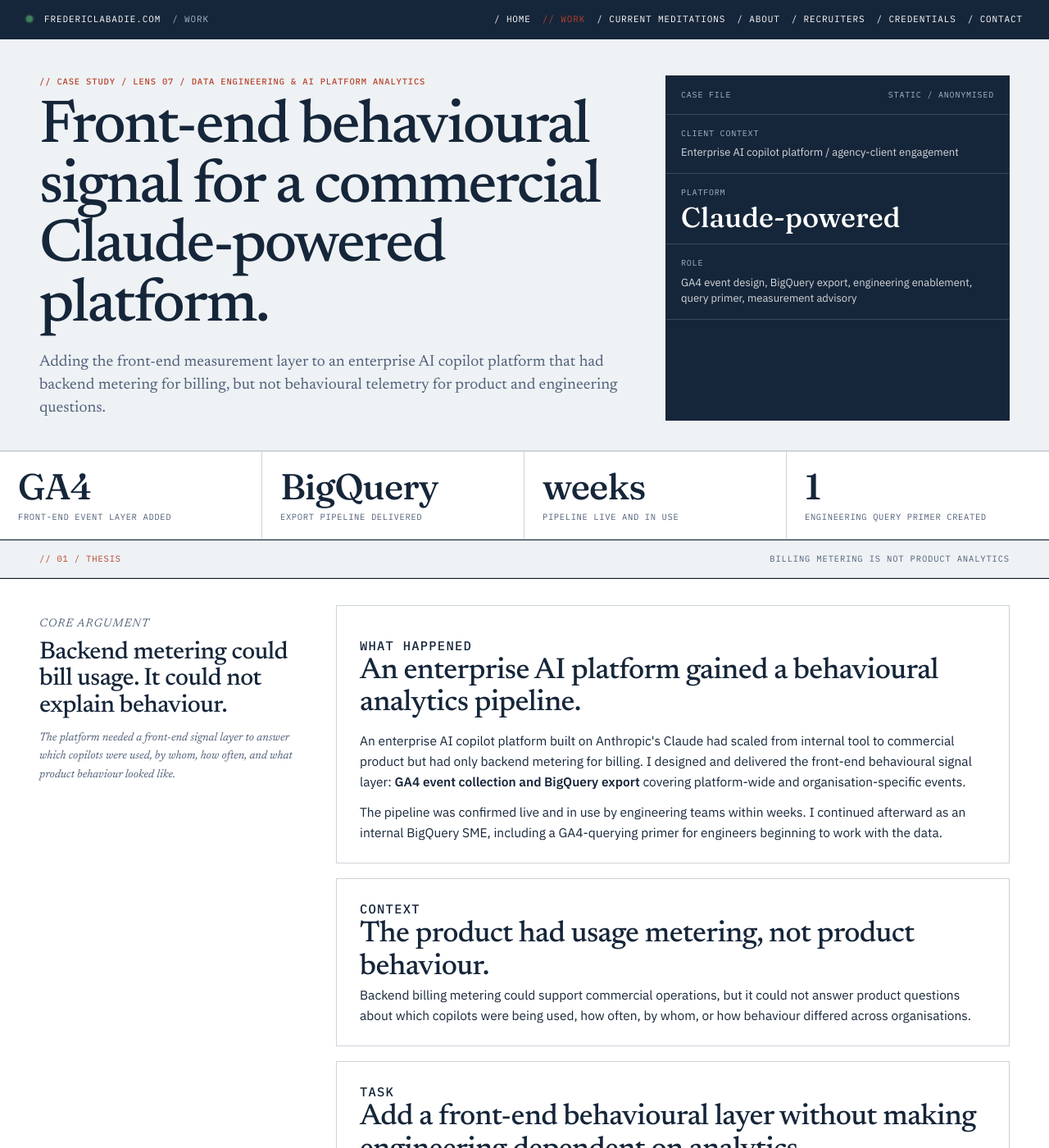
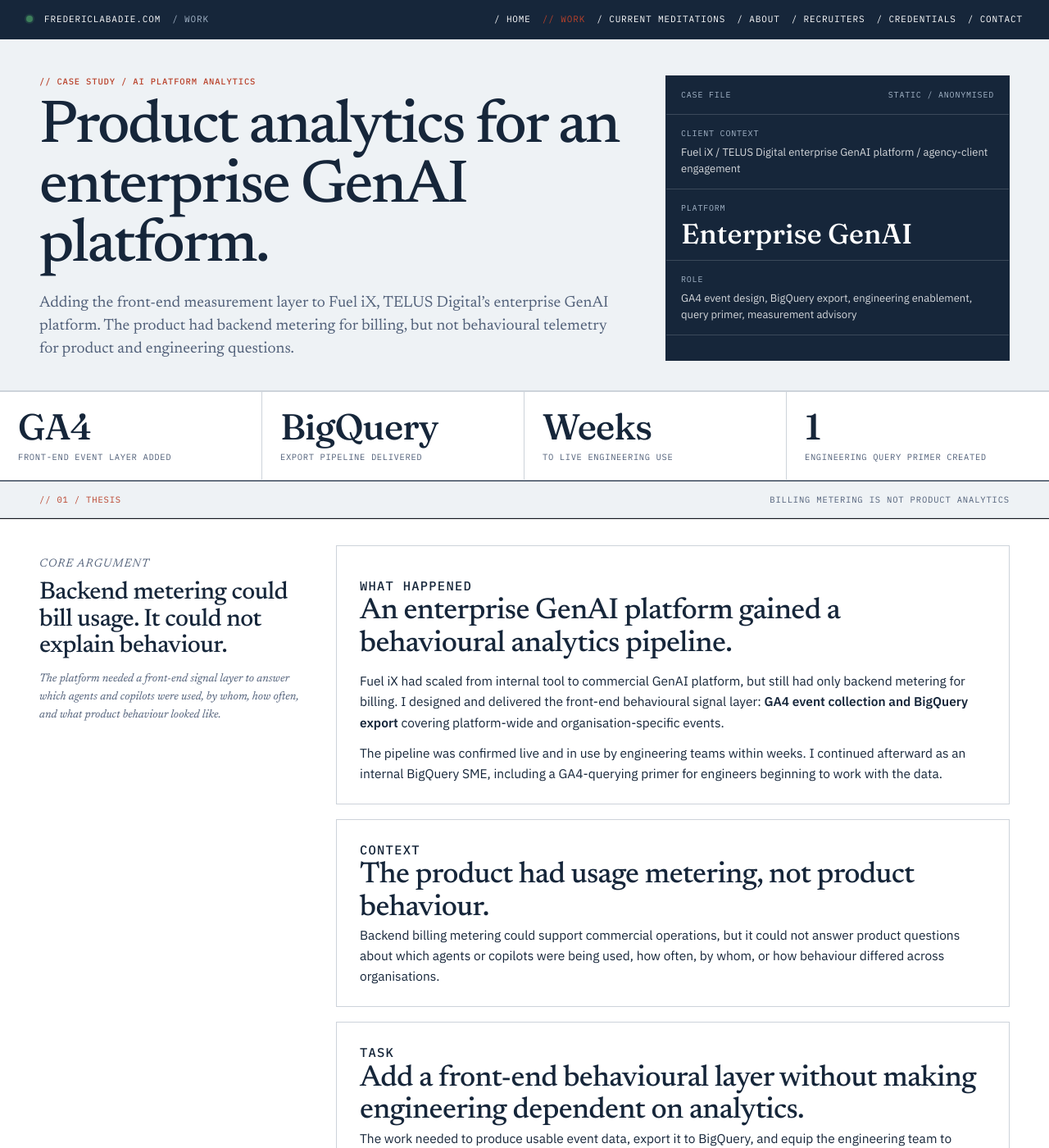
Before and after one commit to fredericlabadie/fredericlabadie.github.io, a Jekyll site: the page built from work/copilot-pipeline.html, in a window 1280 px wide and 1400 px high. Shown: the whole window at 82% size. Built offline with Jekyll 4.4.1, drawn with Linux system fonts in a browser that asks for light colours; comment, search, counter and statistics services are not loaded; some of the changed text lies outside the part shown.

Commit message:
Reframe Fuel iX case as enterprise GenAI platform analytics

```diff
--- a/work/copilot-pipeline.html
+++ b/work/copilot-pipeline.html
@@ -2,24 +2,24 @@
 nav_key: work
 footer_label: Case study
 layout: case
-title: "Front-end behavioural signal for a commercial Claude-powered platform"
-description: "GA4 event collection and BigQuery export pipeline for an enterprise AI copilot platform, adding front-end behavioural signal to a system that previously had only backend billing metering."
-og_title: "Front-end behavioural signal for a commercial Claude-powered platform &mdash; case study"
-og_description: "GA4 + BigQuery pipeline for enterprise AI copilot platform analytics."
+title: "Product analytics for an enterprise GenAI platform"
+description: "GA4 event collection and BigQuery export pipeline for Fuel iX, TELUS Digital’s enterprise GenAI platform, adding front-end behavioural signal to a system that previously had only backend billing metering."
+og_title: "Product analytics for an enterprise GenAI platform &mdash; case study"
+og_description: "GA4-to-BigQuery pipeline for enterprise GenAI platform analytics."
 og_url: "https://fredericlabadie.com/work/copilot-pipeline.html"
-twitter_title: "Front-end behavioural signal for a commercial Claude-powered platform"
-twitter_description: "GA4 + BigQuery pipeline for enterprise AI copilot platform analytics."
+twitter_title: "Product analytics for an enterprise GenAI platform"
+twitter_description: "GA4-to-BigQuery pipeline for enterprise GenAI platform analytics."
 ---
     <header class="bp-case-hero">
       <div>
-        <p class="bp-case-kicker bp-case-accent">// Case study / Lens 07 / Data Engineering &amp; AI Platform Analytics</p>
-        <h1>Front-end behavioural signal for a commercial Claude-powered platform.</h1>
-        <p class="bp-case-dek">Adding the front-end measurement layer to an enterprise AI copilot platform that had backend metering for billing, but not behavioural telemetry for product and engineering questions.</p>
+        <p class="bp-case-kicker bp-case-accent">// Case study / AI platform analytics</p>
+        <h1>Product analytics for an enterprise GenAI platform.</h1>
+        <p class="bp-case-dek">Adding the front-end measurement layer to Fuel iX, TELUS Digital’s enterprise GenAI platform. The product had backend metering for billing, but not behavioural telemetry for product and engineering questions.</p>
       </div>
       <aside class="bp-case-hero-panel" aria-label="Case summary">
         <div class="bp-case-panel-head"><span>Case file</span><span>Static / anonymised</span></div>
-        <div class="bp-case-panel-row"><span>Client context</span><p>Enterprise AI copilot platform / agency-client engagement</p></div>
-        <div class="bp-case-panel-row"><span>Platform</span><strong>Claude-powered</strong></div>
+        <div class="bp-case-panel-row"><span>Client context</span><p>Fuel iX / TELUS Digital enterprise GenAI platform / agency-client engagement</p></div>
+        <div class="bp-case-panel-row"><span>Platform</span><strong>Enterprise GenAI</strong></div>
         <div class="bp-case-panel-row"><span>Role</span><p>GA4 event design, BigQuery export, engineering enablement, query primer, measurement advisory</p></div>
       </aside>
     </header>
@@ -27,7 +27,7 @@
     <section class="bp-case-receipts" aria-label="Case proof points">
       <article><strong>GA4</strong><span>front-end event layer added</span></article>
       <article><strong>BigQuery</strong><span>export pipeline delivered</span></article>
-      <article><strong>weeks</strong><span>pipeline live and in use</span></article>
+      <article><strong>Weeks</strong><span>to live engineering use</span></article>
       <article><strong>1</strong><span>engineering query primer created</span></article>
     </section>
 
@@ -36,20 +36,20 @@
       <aside class="bp-case-sidebar">
         <p class="bp-case-mono bp-case-accent">Core argument</p>
         <h2>Backend metering could bill usage. It could not explain behaviour.</h2>
-        <p>The platform needed a front-end signal layer to answer which copilots were used, by whom, how often, and what product behaviour looked like.</p>
+        <p>The platform needed a front-end signal layer to answer which agents and copilots were used, by whom, how often, and what product behaviour looked like.</p>
       </aside>
       <div class="bp-case-main">
         <article class="bp-case-proof-panel">
           <p class="bp-case-mono bp-case-accent">What happened</p>
-          <h3>An enterprise AI platform gained a behavioural analytics pipeline.</h3>
-          <p>An enterprise AI copilot platform built on Anthropic's Claude had scaled from internal tool to commercial product but had only backend metering for billing. I designed and delivered the front-end behavioural signal layer: <strong>GA4 event collection and BigQuery export</strong> covering platform-wide and organisation-specific events.</p>
+          <h3>An enterprise GenAI platform gained a behavioural analytics pipeline.</h3>
+          <p>Fuel iX had scaled from internal tool to commercial GenAI platform, but still had only backend metering for billing. I designed and delivered the front-end behavioural signal layer: <strong>GA4 event collection and BigQuery export</strong> covering platform-wide and organisation-specific events.</p>
           <p>The pipeline was confirmed live and in use by engineering teams within weeks. I continued afterward as an internal BigQuery SME, including a GA4-querying primer for engineers beginning to work with the data.</p>
         </article>
 
         <article class="bp-case-block">
           <p class="bp-case-mono bp-case-accent">Context</p>
           <h3>The product had usage metering, not product behaviour.</h3>
-          <p>Backend billing metering could support commercial operations, but it could not answer product questions about which copilots were being used, how often, by whom, or how behaviour differed across organisations.</p>
+          <p>Backend billing metering could support commercial operations, but it could not answer product questions about which agents or copilots were being used, how often, by whom, or how behaviour differed across organisations.</p>
         </article>
 
         <article class="bp-case-block">
@@ -68,10 +68,10 @@
         <p>The other half was making the data legible to the people building the platform.</p>
       </aside>
       <div class="bp-case-main">
-        <figure class="bp-case-figure" aria-label="AI copilot analytics pipeline diagram">
+        <figure class="bp-case-figure" aria-label="AI platform analytics pipeline diagram">
           <figcaption><span>fig. 01 / behavioural signal layer</span><span>product events to engineering questions</span></figcaption>
           <div class="bp-case-figure-grid">
-            <div><span>Collect</span><strong>GA4 events</strong><p>Platform-wide and organisation-specific front-end behavioural events captured from the copilot product.</p></div>
+            <div><span>Collect</span><strong>GA4 events</strong><p>Platform-wide and organisation-specific front-end behavioural events captured from the GenAI product.</p></div>
             <div><span>Export</span><strong>BigQuery</strong><p>GA4 export made the event stream queryable for engineering and product analysis.</p></div>
             <div><span>Enable</span><strong>Query primer</strong><p>Engineering enablement covered schema, event-parameter unnesting, and KPI query examples.</p></div>
           </div>
@@ -81,7 +81,7 @@
           <article class="bp-case-gate"><span class="bp-case-flow-label">1</span><strong>Event layer</strong><p>Designed GA4 event collection for platform-wide and organisation-specific behavioural events.</p></article>
           <article class="bp-case-gate"><span class="bp-case-flow-label">2</span><strong>BigQuery export</strong><p>Delivered the export pipeline that made front-end events available for deeper analysis.</p></article>
           <article class="bp-case-gate"><span class="bp-case-flow-label">3</span><strong>KPI queries</strong><p>Prepared examples including total copilot count, conversations per user, and Custom Copilot access-type distribution.</p></article>
-          <article class="bp-case-gate"><span class="bp-case-flow-label">4</span><strong>Advisory layer</strong><p>Provided advisory input to the platform's adversarial-testing tool on its own measurement layer.</p></article>
+          <article class="bp-case-gate"><span class="bp-case-flow-label">4</span><strong>Advisory layer</strong><p>Provided advisory input to a related platform tool on its own measurement layer.</p></article>
         </div>
 
         <article class="bp-case-block">
@@ -108,20 +108,20 @@
             <li><strong>BigQuery export pipeline</strong> confirmed live and in use by engineering within weeks.</li>
             <li><strong>GA4 querying primer</strong> created for the engineering team.</li>
             <li><strong>Internal BigQuery SME support</strong> continued after delivery.</li>
-            <li><strong>Measurement advisory</strong> extended to the platform's adversarial-testing tool.</li>
+            <li><strong>Measurement advisory</strong> extended to a related platform tool.</li>
           </ul>
         </article>
 
         <article class="bp-case-block">
           <p class="bp-case-mono bp-case-accent">Design lesson</p>
           <h3>AI product analytics still starts with ordinary behavioural questions.</h3>
-          <p>Even on a Claude-powered product, the core questions are familiar: who used what, how often, in which context, and what changed after release. The platform may be novel; the need for trustworthy behavioural telemetry is not.</p>
+          <p>Even on an enterprise GenAI platform, the core questions are familiar: who used what, how often, in which context, and what changed after release. The platform may be novel; the need for trustworthy behavioural telemetry is not.</p>
         </article>
 
         <div class="bp-case-tags" aria-label="Technologies and methods">
-          <span class="bp-case-tag">GA4 to BigQuery</span>
-          <span class="bp-case-tag">Enterprise AI</span>
-          <span class="bp-case-tag">Claude-powered platform</span>
+          <span class="bp-case-tag">Fuel iX</span>
+          <span class="bp-case-tag">Enterprise GenAI platform</span>
+          <span class="bp-case-tag">GA4-to-BigQuery</span>
           <span class="bp-case-tag">Engineering enablement</span>
           <span class="bp-case-tag">BigQuery SME</span>
           <span class="bp-case-tag">Product analytics</span>
@@ -131,7 +131,7 @@
 
     <div class="bp-case-section-tag" aria-hidden="true"><span>// 04 / next</span><span>case library / adjacent evidence / contact</span></div>
     <section class="bp-case-next">
-      <a href="../work/"><span class="bp-case-mono bp-case-accent">More cases</span><strong>Full case library.</strong><span>Eighteen cases across seven lenses: question formulation, instrumentation, experimentation, AI workflows, adoption, marketing analytics, and data engineering.</span></a>
+      <a href="../work/"><span class="bp-case-mono bp-case-accent">More cases</span><strong>Full case library.</strong><span>Sixteen primary cases across seven categories: question discovery, instrumentation, experimentation, AI workflows, adoption, marketing analytics, and data engineering.</span></a>
       <a href="ai-alert-triage.html"><span class="bp-case-mono bp-case-accent">Adjacent case</span><strong>Designing AI workflows that don't outsource the thinking.</strong><span>Another AI-adjacent analytics case, focused on alert triage and human-in-the-loop workflow design.</span></a>
       <a href="../contact/"><span class="bp-case-mono bp-case-accent">Get in touch</span><strong>Contact and context.</strong><span>Email, LinkedIn, GitHub, the CV. Happy to walk through this case or any other in detail.</span></a>
     </section>
```
